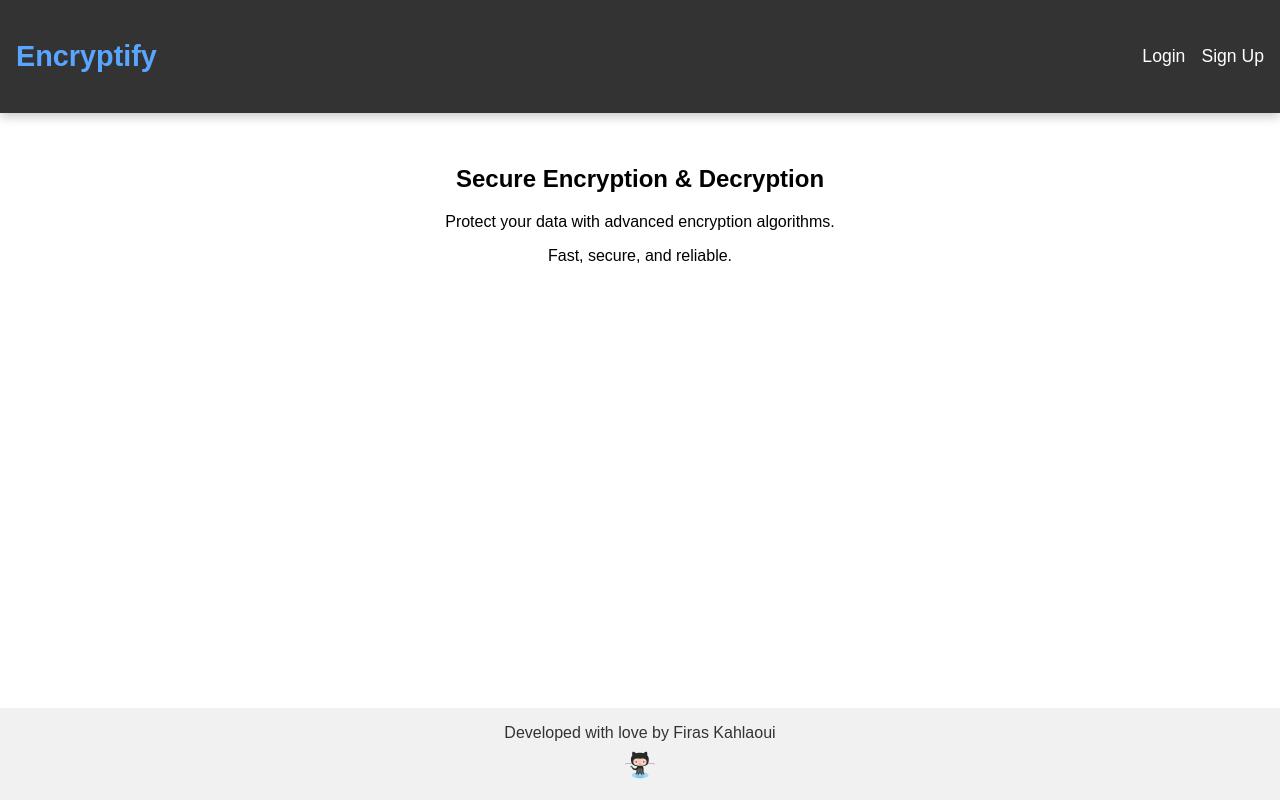
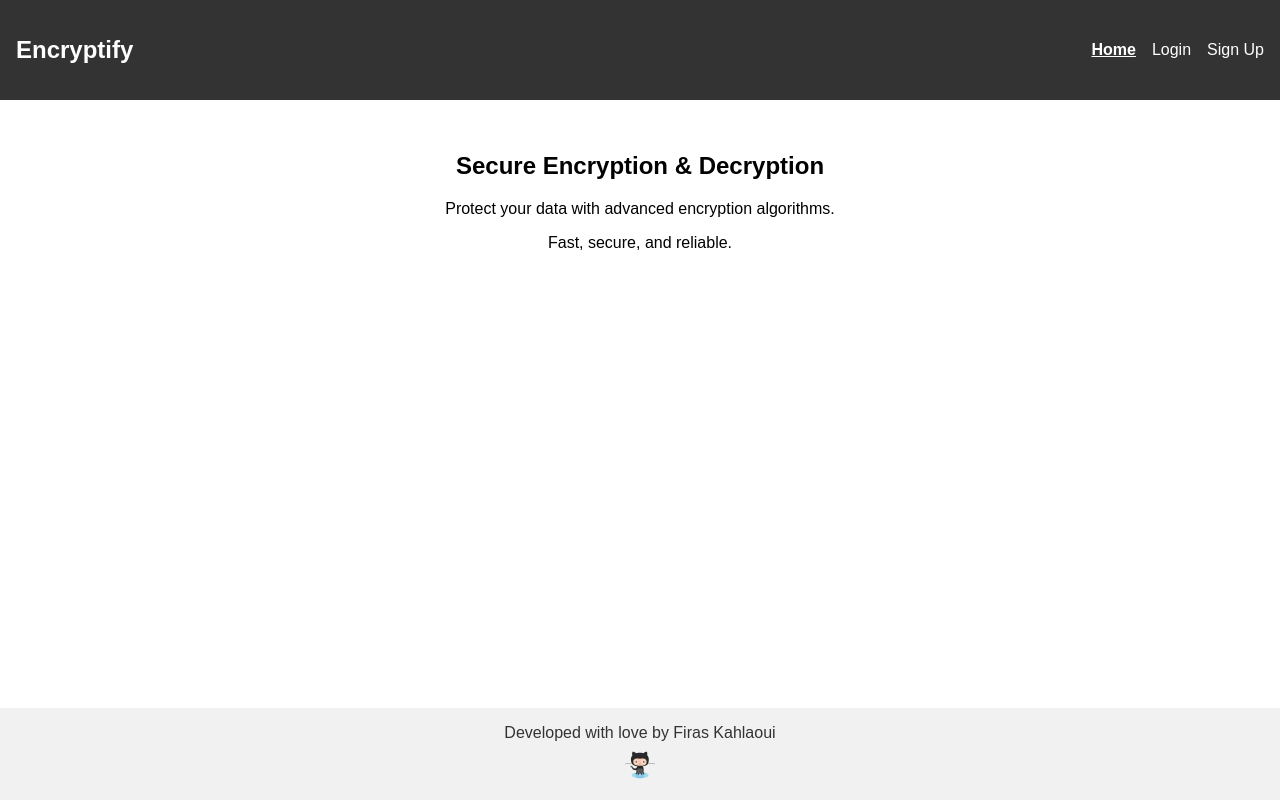
Before and after one commit to FirasKahlaoui/Encryptify, a React (Create React App) app: page / in a window 1280 px wide. Built offline with nearby package versions, Linux system fonts and the light colour scheme; no server answers.

Commit message:
Add the home button

```diff
--- a/src/components/Navbar.css
+++ b/src/components/Navbar.css
@@ -1,24 +1,21 @@
-/* src/components/Navbar.css */
 .navbar {
     display: flex;
     justify-content: space-between;
     align-items: center;
-  background-color: #161b22;
-  padding: 1rem 2rem;
-  box-shadow: 0 4px 10px rgba(0, 0, 0, 0.2);
-}
-
-.logo {
-  color: #58a6ff;
-  font-size: 1.8rem;
-  font-weight: bold;
+    background-color: #333;
+    padding: 1rem;
+    color: white;
   }
 
   .nav-links a {
-  color: #58a6ff;
-  margin-left: 1.5rem;
-  font-size: 1.1rem;
+    color: white;
+    margin-left: 1rem;
     text-decoration: none;
+  }
+
+  .nav-links a.active {
+    text-decoration: underline;
+    font-weight: bold;
   }
 
   .nav-links a:hover {
--- a/src/components/Navbar.js
+++ b/src/components/Navbar.js
@@ -1,22 +1,46 @@
 import React from "react";
-import { Link } from "react-router-dom";
+import { Link, useLocation } from "react-router-dom";
 import "./Navbar.css";
 
 const Navbar = ({ isLoggedIn }) => {
+  const location = useLocation();
+
   return (
     <nav className="navbar">
-      <h1 className="logo">Encryptify</h1>
+      <h1>Encryptify</h1>
       <div className="nav-links">
+        <Link to="/" className={location.pathname === "/" ? "active" : ""}>
+          Home
+        </Link>
         {isLoggedIn ? (
           <>
-            <Link to="/profile">Profile</Link>
-            <Link to="/settings">Settings</Link>
-            <Link to="/logout">Logout</Link>
+            <Link
+              to="/profile"
+              className={location.pathname === "/profile" ? "active" : ""}
+            >
+              Profile
+            </Link>
+            <Link
+              to="/logout"
+              className={location.pathname === "/logout" ? "active" : ""}
+            >
+              Logout
+            </Link>
           </>
         ) : (
           <>
-            <Link to="/login">Login</Link>
-            <Link to="/signup">Sign Up</Link>
+            <Link
+              to="/login"
+              className={location.pathname === "/login" ? "active" : ""}
+            >
+              Login
+            </Link>
+            <Link
+              to="/signup"
+              className={location.pathname === "/signup" ? "active" : ""}
+            >
+              Sign Up
+            </Link>
           </>
         )}
       </div>
```
Lines whose indentation alone changed are shown as unchanged.
